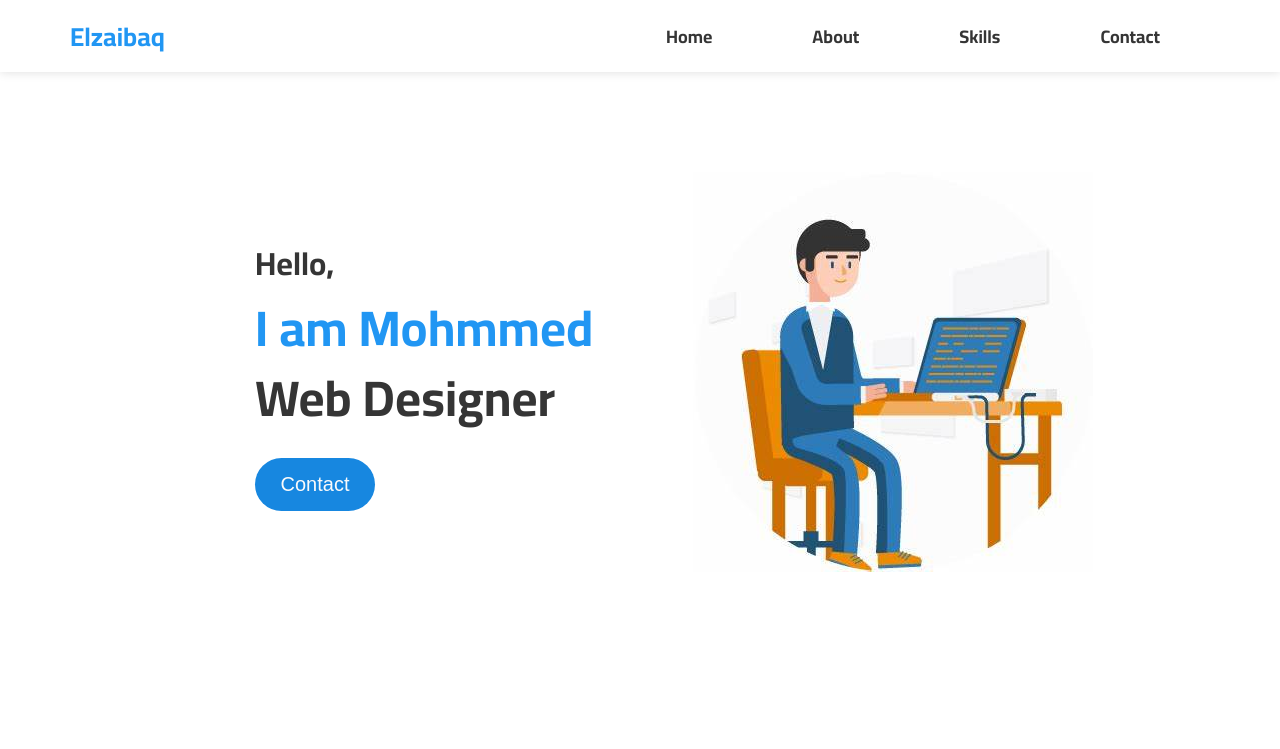
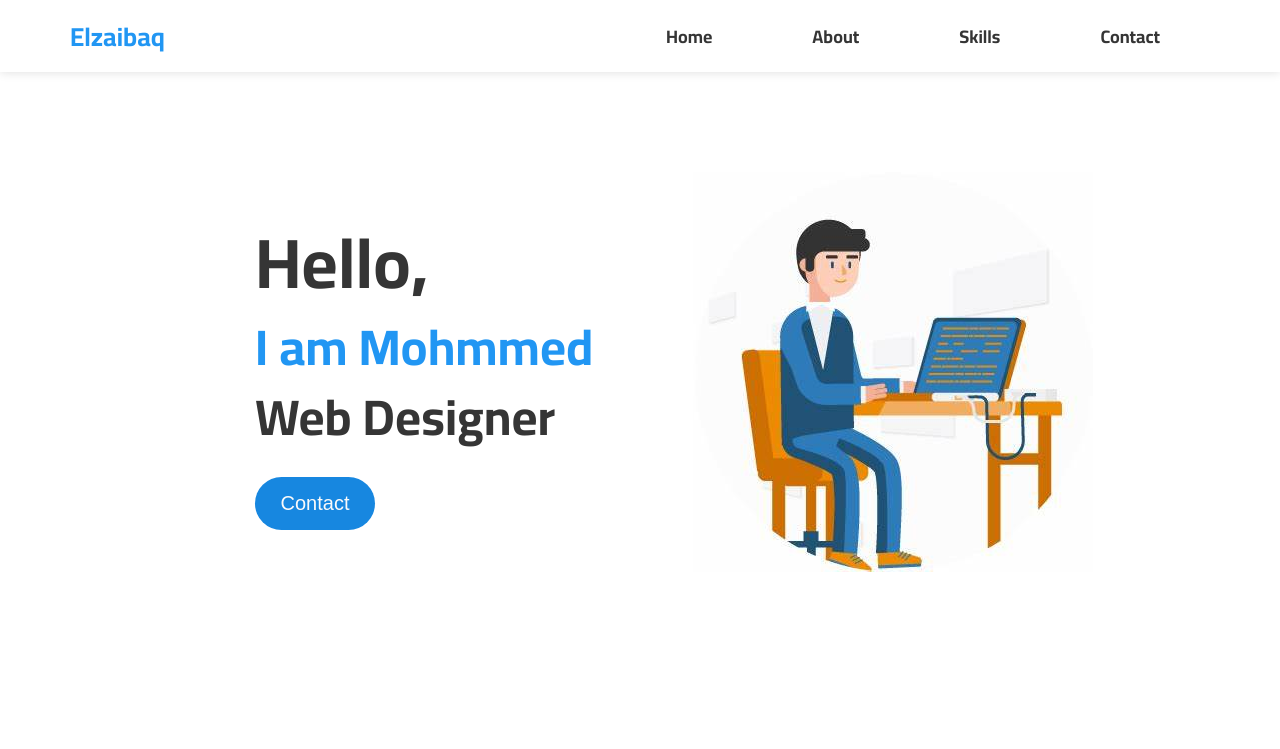
Before and after one commit to mohmmed-zaibaq/mohmmed-zaibaq, a plain HTML site: page index.html in a window 1280 px wide. Shown: the top 749 px of the page. Drawn offline with Linux system fonts and the light colour scheme.

Commit message:
Update templet3.css

```diff
--- a/css/templet3.css
+++ b/css/templet3.css
@@ -119,6 +119,10 @@ ul {
   display: flex;
   align-items: center;
 }
+.home h1 {
+  font-size: 70px;
+  line-height: 1.4;
+}
 .home h2 {
   font-size: 50px;
   line-height: 1.4;
@@ -137,7 +141,7 @@ ul {
   color: #fafafa;
   margin-top: 25px;
 }
-.home .img  {
+.home .img {
   margin-left: 100px;
 }
 /* section title */
```
